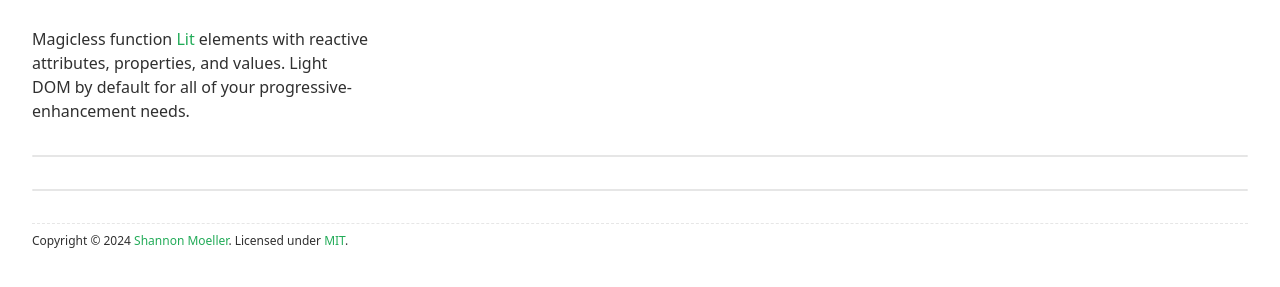
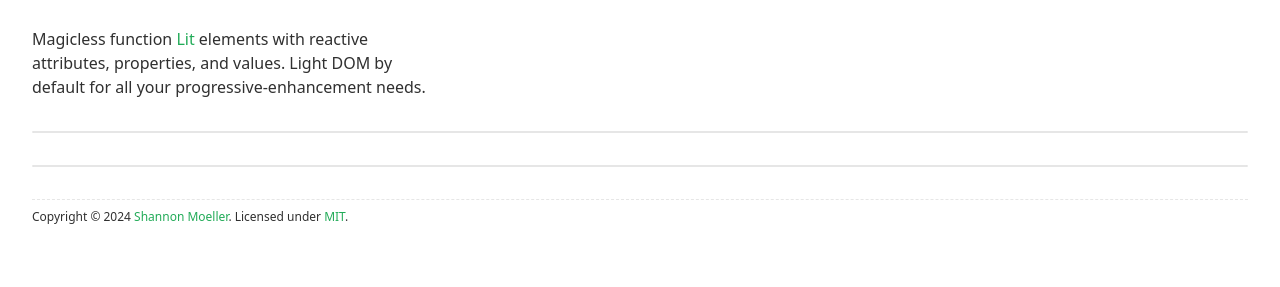
Before and after one commit to shannonmoeller/funlit, a website: page index.html in a window 1280 px wide. Shown: the part 71-358 px from the top of the page. Drawn offline with nearby package versions, Linux system fonts and the light colour scheme.

Commit message:
of footer

```diff
--- a/index.html
+++ b/index.html
@@ -121,7 +121,7 @@
 
   .app-hero {
     max-inline-size: 45ch;
-    text-wrap: pretty;
+    text-wrap: balance;
   }
 
   .app-legal {
@@ -174,8 +174,8 @@
   <main class="app-body">
     <p class="app-hero">
       Magicless function <a href="https://npm.im/lit-html">Lit</a> elements with
-      reactive attributes, properties, and values. Light DOM by default for all
-      of your progressive-enhancement needs.
+      reactive attributes, properties, and values. Light&nbsp;DOM by default for
+      all your progressive-enhancement needs.
     </p>
     <fun-example src="./examples/fun-stepper.html"></fun-example>
     <fun-example src="./examples/fun-timer.html"></fun-example>
@@ -183,7 +183,11 @@
 
   <footer class="app-foot">
     <p class="app-legal">
-      Copyright © 2024 <a href="https://shannonmoeller.com">Shannon Moeller</a>.
-      Licensed under <a href="https://github.com/shannonmoeller/funlit/blob/main/LICENSE.md">MIT</a>.
+      Copyright © 2024
+      <a href="https://shannonmoeller.com">Shannon Moeller</a>. Licensed under
+      <a href="https://github.com/shannonmoeller/funlit/blob/main/LICENSE.md"
+        >MIT</a
+      >.
     </p>
+  </footer>
 </div>
```
Also changed, not shown: README.md.
